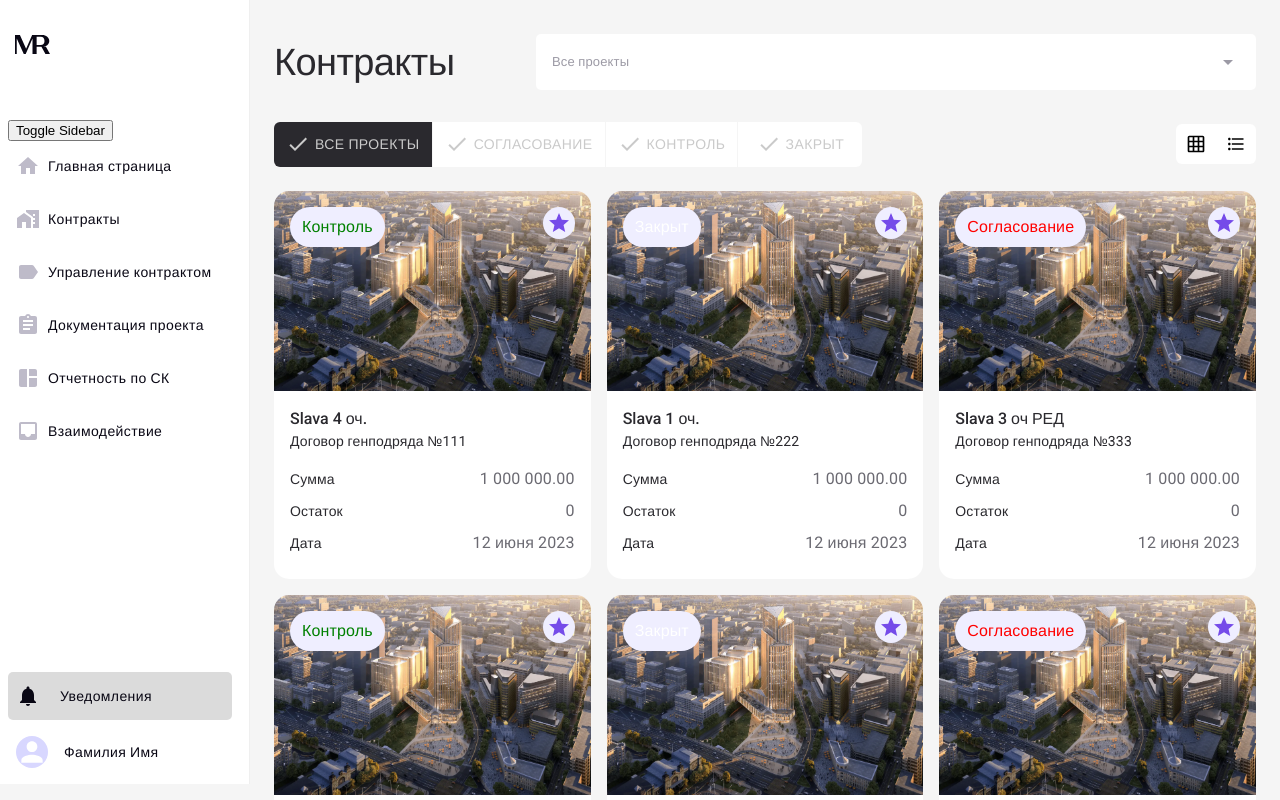
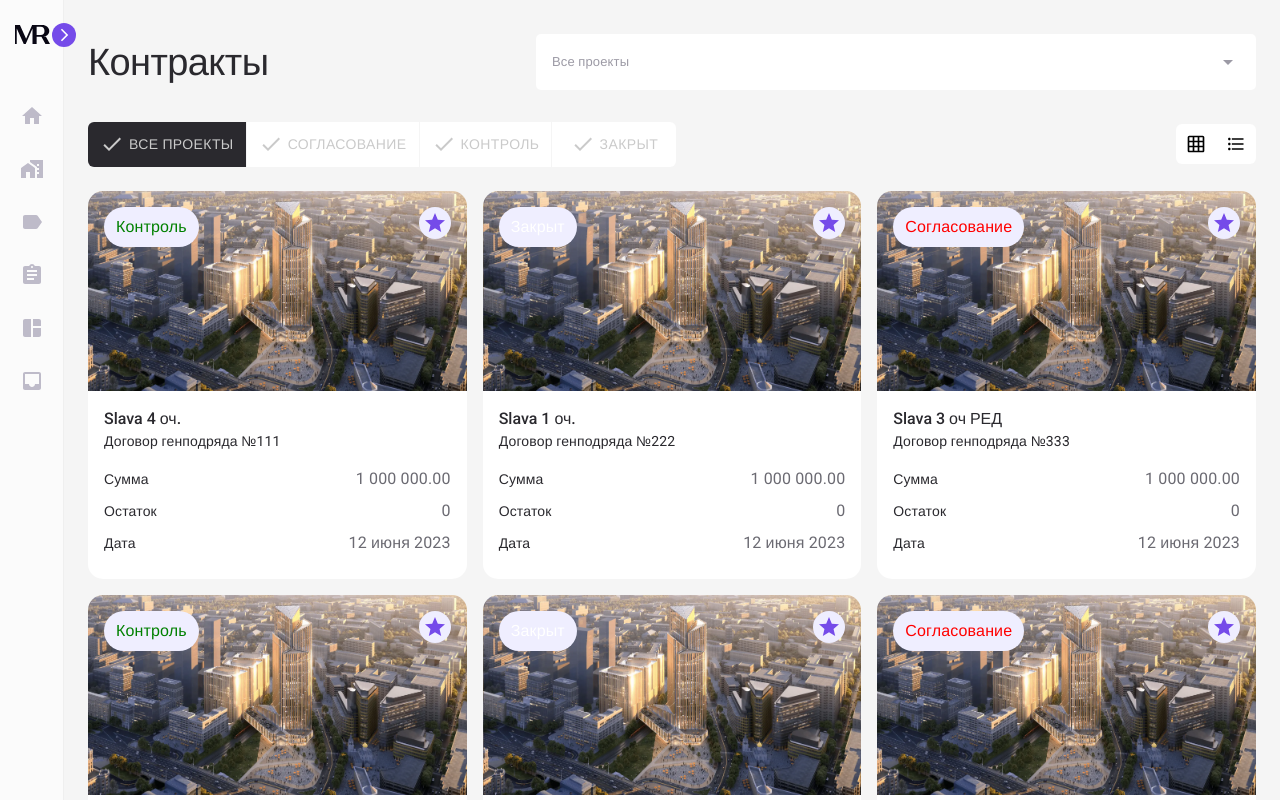
Before and after one commit to esilyaev/mrg-lkp, a React (Vite) app: page /contracts in a window 1280 px wide. Shown: the top 800 px of the page. Built offline with nearby package versions, Linux system fonts and the light colour scheme; a web font is replaced by a local one.

Commit message:
sidebar style sidebar animations navigation manage button design datagrid height

```diff
--- a/src/assets/sidebar.css
+++ b/src/assets/sidebar.css
@@ -1,11 +1,14 @@
 .sidebar__logo {
-  display: block;
-  margin: 24px 0px;
+  display: flex;
+  position: relative;
+  margin: 14px 0px;
+  text-decoration: none;
 }
 
 .ps-sidebar-root {
-  width: 240px;
-  height: 98vh;
+  width: 240px !important;
+  min-width: 240px !important;
+  min-height: 100vh;
   background-color: #fff;
   box-sizing: border-box;
   margin-right: 24px;
@@ -13,36 +16,26 @@
 }
 
 .ps-collapsed {
+  width: 64px !important;
   min-width: 64px !important;
-  width: 64px;
 }
-
 .ps-collapsed .sidebar__menu-title {
   display: none;
 }
 
-div[data-testid='ps-sidebar-container-test-id'] {
-  background-color: #fff;
+.ps-collapsed .sidebar-listitem {
+  width: 48px;
   display: flex;
-  justify-content: be;
-}
-
-.sidebar-listitem {
-  width: 100%;
+  justify-content: center;
 }
 
 .ps-collapsed .sidebar-listitem {
   width: 48px;
 }
 
-.SidebarButton {
-  width: 100%;
+.ps-collapsed .SidebarButton {
+  width: 48px;
+  min-width: 48px;
+  display: flex;
+  justify-content: flex-start;
 }
-
-.ps-collapsed .SidebarButton {
-  width: 100%;
-}
-
-.sidebar__menu-title {
-  margin-left: 8px;
-}
--- a/src/widgets/MRSidebar.tsx
+++ b/src/widgets/MRSidebar.tsx
@@ -6,6 +6,8 @@ import LabelIcon from '@mui/icons-material/Label'
 import AssignmentIcon from '@mui/icons-material/Assignment'
 import SpaceDashboardIcon from '@mui/icons-material/SpaceDashboard'
 import InboxIcon from '@mui/icons-material/Inbox'
+import ArrowBackIosOutlinedIcon from '@mui/icons-material/ArrowBackIosOutlined'
+import ArrowForwardIosOutlinedIcon from '@mui/icons-material/ArrowForwardIosOutlined'
 
 import { Box, Button, List, ListItem } from '@mui/material'
 import { Sidebar } from 'react-pro-sidebar'
@@ -20,6 +22,7 @@ export const SidebarButton = (props: { title: string; icon: React.ReactNode; nav
       className="sidebar-listitem"
       sx={{
         height: '48px',
+        width: '100%',
         display: 'flex',
         alignItems: 'center',
         justifyContent: 'center',
@@ -37,8 +40,10 @@ export const SidebarButton = (props: { title: string; icon: React.ReactNode; nav
           display: 'flex',
           justifyContent: 'flex-start',
           height: '100%',
+          width: '100%',
           textTransform: 'none',
           color: '#090714',
+          paddingLeft: '12px',
           '.MuiSvgIcon-root': {
             fill: 'rgba(190, 187, 201, 1)',
             minWidth: '24px',
@@ -46,7 +51,9 @@ export const SidebarButton = (props: { title: string; icon: React.ReactNode; nav
         }}
       >
         {props.icon}
-        <div className="sidebar__menu-title">{props.title}</div>
+        <Box sx={{ marginLeft: '8px' }} className="sidebar__menu-title">
+          {props.title}
+        </Box>
       </Button>
     </ListItem>
   )
@@ -58,7 +65,32 @@ export const MRSidebar = () => {
     setCollapsed(!collapsed)
   }
   return (
-    <Sidebar collapsed={collapsed}>
+    <>
+      <Box
+        sx={{
+          position: 'absolute',
+          display: 'flex',
+          justifyContent: 'center',
+          top: '23px',
+          left: '52px',
+          zIndex: '4',
+          padding: '0px',
+          minWidth: '24px',
+          height: '24px',
+          borderRadius: '100%',
+          background: 'rgba(117, 75, 233, 1)',
+          cursor: 'pointer',
+        }}
+        onClick={handleToggleSidebar}
+      >
+        <ArrowForwardIosOutlinedIcon
+          sx={{
+            fill: '#fff',
+            width: '15px',
+          }}
+        />
+      </Box>
+      <Sidebar collapsed={!collapsed}>
         <Box
           sx={{
             display: 'flex',
@@ -80,6 +112,19 @@ export const MRSidebar = () => {
           >
             <a className="sidebar__logo" href="##">
               <img src="/img/mr-logo.svg" width={48} height={21} alt="##" />
+              <Box
+                sx={{
+                  color: '#090714',
+                  lineHeight: '1',
+                  margin: '2px 0px 0px 8px',
+                  fontSize: '10px',
+                  div: {
+                    color: '#754BE9',
+                  },
+                }}
+              >
+                Личный кабинет <div>подрядчика</div>
+              </Box>
             </a>
             <List
               sx={{
@@ -89,7 +134,6 @@ export const MRSidebar = () => {
                 },
               }}
             >
-            <button onClick={handleToggleSidebar}>Toggle Sidebar</button>
               <SidebarButton
                 icon={<HomeIcon />}
                 nav={() => {
@@ -136,41 +180,44 @@ export const MRSidebar = () => {
           </Box>
 
           <Box
+            className="sidebar-listitem"
             sx={{
               display: 'flex',
               flexDirection: 'column',
-            alignItems: 'center',
             }}
           >
             <Box
               sx={{
-              width: '224px',
                 height: '48px',
                 display: 'flex',
                 alignItems: 'center',
                 justifyContent: 'flex-start',
                 borderRadius: '5px',
-              background: 'rgb(219, 219, 219)',
               }}
             >
               <Button
+                className="SidebarButton"
                 onClick={function () {}}
                 sx={{
-                minWidth: '48px',
+                  width: '100%',
                   height: '100%',
                   textTransform: 'none',
                   color: '#090714',
+                  display: 'flex',
+                  justifyContent: 'flex-start',
+                  paddingLeft: '8px',
                 }}
               >
                 <NotificationsIcon
                   sx={{
                     fill: 'rgba(9,7,20, 1)',
-                  marginRight: '12px',
-                  width: '24px',
-                  height: '24px',
+                    width: '28px',
+                    height: '28px',
                   }}
                 />
-              <div className="sidebar__menu-title">Уведомления</div>
+                <Box sx={{ marginLeft: '8px' }} className="sidebar__menu-title">
+                  Уведомления
+                </Box>
               </Button>
             </Box>
 
@@ -180,13 +227,15 @@ export const MRSidebar = () => {
               }}
             >
               <Button
+                className="SidebarButton"
                 onClick={function () {}}
                 sx={{
-                width: '224px',
                   display: 'flex',
+                  width: '100%',
                   justifyContent: 'flex-start',
                   textTransform: 'none',
                   color: '#090714',
+                  paddingLeft: '8px',
                 }}
               >
                 <PersonIcon
@@ -196,14 +245,16 @@ export const MRSidebar = () => {
                     height: '32px',
                     borderRadius: '100%',
                     background: 'rgba(216, 215, 255, 1)',
-                  marginRight: '8px',
                   }}
                 />
-              <div className="sidebar__menu-title">Фамилия Имя</div>
+                <Box sx={{ marginLeft: '8px' }} className="sidebar__menu-title">
+                  Фамилия Имя
+                </Box>
               </Button>
             </Box>
           </Box>
         </Box>
       </Sidebar>
+    </>
   )
 }
```
Lines whose indentation alone changed are shown as unchanged.
